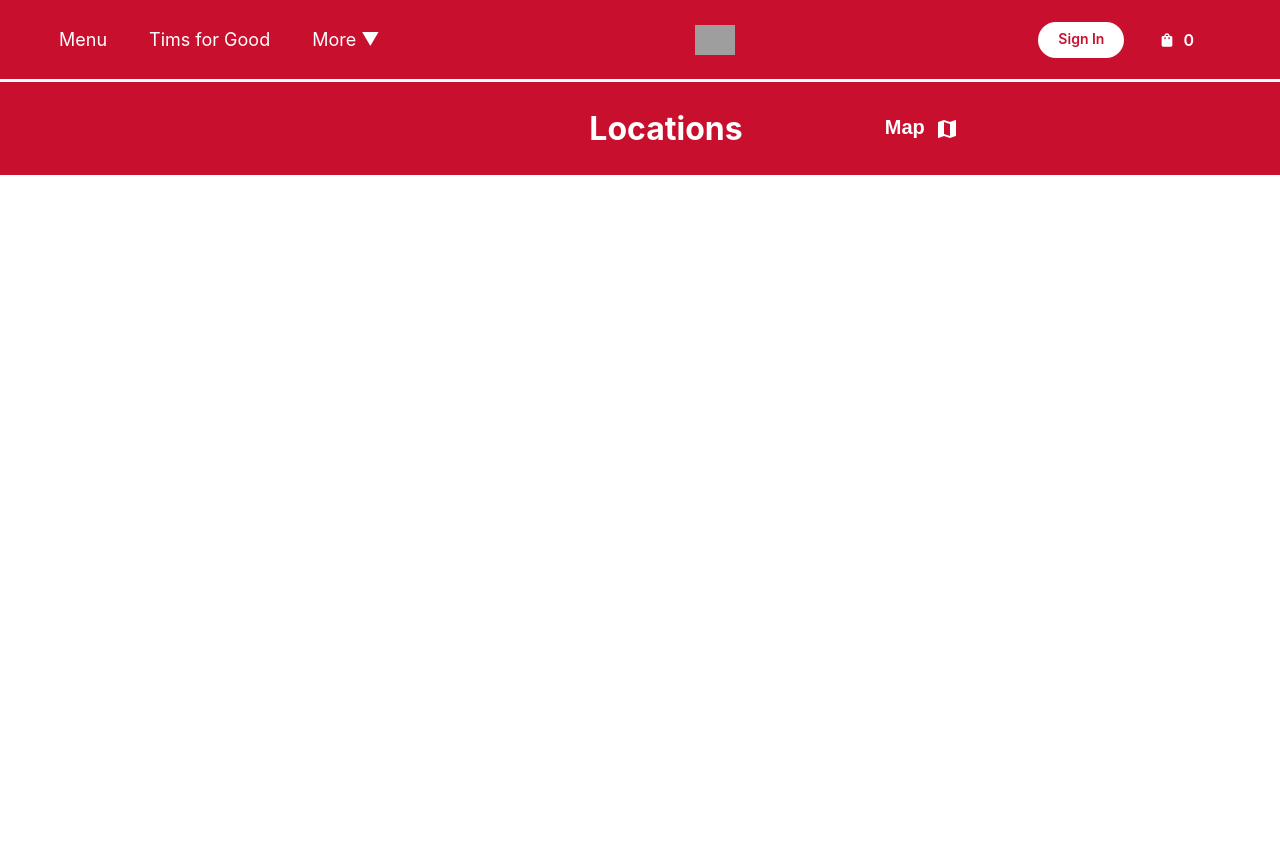
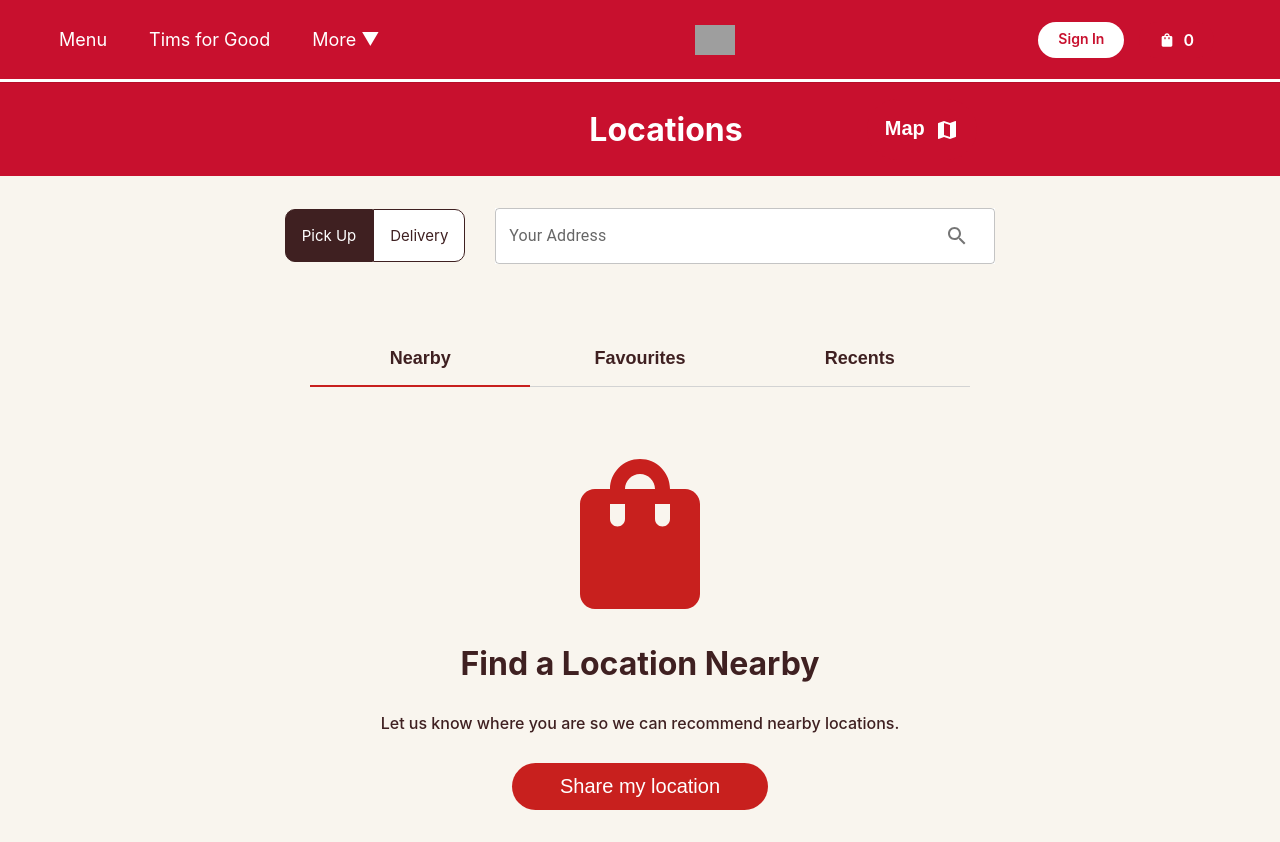
Before and after one commit to vinaykumar785557/timhortons-clone-react, a React (Create React App) app: page /store-locator in a window 1280 px wide. Before the commit the page ends 800 px from the top, so only its background shows below. Built offline with nearby package versions, Linux system fonts and the light colour scheme; grey boxes are pictures that could not be loaded.

Commit message:
completed location search page

```diff
--- /dev/null
+++ b/src/components/LocationTabs.js
@@ -0,0 +1,91 @@
+import { Favorite, LocalCafe, ShoppingBag } from '@mui/icons-material';
+import React, { useState } from 'react';
+import '../styles/LocationTabs.css';
+function LocationTabs() {
+	const [showLocation, setShowLocation] = useState(true);
+	const [showFavs, setShowFavs] = useState(false);
+	const [showRecents, setShowRecents] = useState(false);
+
+	const nearbyHandler = () => {
+		setShowLocation(true);
+		setShowFavs(false);
+		setShowRecents(false);
+	};
+	const favHandler = () => {
+		setShowLocation(false);
+		setShowFavs(true);
+		setShowRecents(false);
+	};
+	const recentHandler = () => {
+		setShowLocation(false);
+		setShowFavs(false);
+		setShowRecents(true);
+	};
+
+	return (
+		<div className='locationtabs'>
+			<div className='locationtabs__buttons'>
+				<button
+					className={`btn__nearby ${showLocation ? 'active' : ''}`}
+					onClick={nearbyHandler}>
+					Nearby
+				</button>
+				<button
+					className={`btn__favs ${showFavs ? 'active' : ''}`}
+					onClick={favHandler}>
+					Favourites
+				</button>
+				<button
+					className={`btn__recent ${showRecents ? 'active' : ''}`}
+					onClick={recentHandler}>
+					Recents
+				</button>
+			</div>
+			{showLocation && (
+				<div className='locationtabs__choices'>
+					<div className='choice__icon'>
+						{' '}
+						<ShoppingBag />
+					</div>
+					<h1>Find a Location Nearby</h1>
+					<p>
+						Let us know where you are so we can recommend nearby locations.{' '}
+					</p>
+					<div>
+						<button className='btn'>Share my location</button>
+					</div>
+				</div>
+			)}
+			{showFavs && (
+				<div className='locationtabs__choices'>
+					<div className='choice__icon'>
+						{' '}
+						<Favorite />
+					</div>
+					<h1>Login to Save Favourites</h1>
+					<p>
+						To set a favourite location, first log in or sign up for an account.
+					</p>
+					<div>
+						<button className='btn'>Sign In</button>
+					</div>
+				</div>
+			)}
+			{showRecents && (
+				<div className='locationtabs__choices'>
+					<div className='choice__icon'>
+						{' '}
+						<LocalCafe />
+					</div>
+					<h1>Sign In to See Recent Locations</h1>
+					<p>First sign in or sign up for an account. </p>
+					<div>
+						<button className='btn'>Sign In </button>
+					</div>
+				</div>
+			)}
+		</div>
+	);
+}
+
+export default LocationTabs;
--- a/src/components/StoreLocator.js
+++ b/src/components/StoreLocator.js
@@ -1,7 +1,10 @@
-import { FormatListBulleted, Map } from '@mui/icons-material';
+import { FormatListBulleted, Map, Search } from '@mui/icons-material';
+import { IconButton, InputAdornment } from '@mui/material';
+import TextField from '@mui/material/TextField';
 
 import React, { useState } from 'react';
 import '../styles/StoreLocator.css';
+import LocationTabs from './LocationTabs';
 
 function StoreLocator() {
 	const [changeView, setChangeView] = useState(true);
@@ -30,6 +33,33 @@
 					</button>
 				</div>
 			</div>
+			<div className='storelocator__main'>
+				<div className='pickuplabel'>Pick Up</div>
+				<div className='deliverylabel'>Delivery</div>
+				<div className='searchfield'>
+					<TextField
+						sx={{
+							width: 500,
+							background: 'rgb(255, 255, 255)',
+						}}
+						id='outlined-basic'
+						label='Your Address'
+						variant='outlined'
+						InputProps={{
+							endAdornment: (
+								<InputAdornment position='start'>
+									<IconButton
+										tabIndex='-1'
+										style={{ width: '32px', height: '32px' }}>
+										<Search />
+									</IconButton>
+								</InputAdornment>
+							),
+						}}
+					/>
+				</div>
+			</div>
+			<LocationTabs/>
 		</div>
 	);
 }
--- a/src/styles/Banner.css
+++ b/src/styles/Banner.css
@@ -1,6 +1,6 @@
 .banner {
 	/* border: 1px solid black; */
-	margin: 20px 0px;
+	margin: 50px 0px;
 	padding: 16px;
 	display: flex;
 	align-items: center;
--- /dev/null
+++ b/src/styles/LocationTabs.css
@@ -0,0 +1,95 @@
+.locationtabs {
+	/* border: 1px solid black; */
+	width: 70%;
+	background: rgb(249, 245, 238);
+	margin: 0 auto;
+	padding: 16px;
+	display: flex;
+	flex-direction: column;
+	justify-content: center;
+	align-items: center;
+}
+.locationtabs__buttons {
+	/* border: 1px solid coral; */
+	width: 80%;
+	padding: 16px;
+	display: flex;
+}
+.btn__nearby {
+	width: inherit;
+	padding: 16px 32px;
+	font-size: 18px;
+	color: rgb(63, 32, 33);
+	font-weight: bold;
+	background: rgb(249, 245, 238);
+	border: none;
+	cursor: pointer;
+	/* border: 1px solid rebeccapurple; */
+	/* border-bottom: 2px solid #c8201e; */
+	border-bottom: 1px solid lightgray;
+}
+.btn__favs {
+	width: inherit;
+	padding: 16px 32px;
+	font-size: 18px;
+	color: rgb(63, 32, 33);
+	font-weight: bold;
+	background: rgb(249, 245, 238);
+	border: none;
+	cursor: pointer;
+	/* border: 1px solid rebeccapurple; */
+	border-bottom: 1px solid lightgray;
+}
+.btn__recent {
+	width: inherit;
+	padding: 16px 32px;
+	font-size: 18px;
+	color: rgb(63, 32, 33);
+	font-weight: bold;
+	background: rgb(249, 245, 238);
+	border: none;
+	cursor: pointer;
+	/* border: 1px solid rebeccapurple; */
+	border-bottom: 1px solid lightgray;
+}
+
+.locationtabs__choices {
+	/* border: 1px solid crimson; */
+	width: 80%;
+	margin-top: 25px;
+	padding: 16px 40px;
+	text-align: center;
+}
+.locationtabs__choices > h1 {
+	margin: 16px 0px;
+	color: rgb(63, 32, 33);
+}
+
+.locationtabs__choices > p {
+	margin: 30px 0px;
+	color: rgb(63, 32, 33);
+	font-size: 16px;
+	font-weight: 500;
+}
+
+.btn {
+	background-color: #c8201e;
+	padding: 12px 48px;
+	color: white;
+	font-size: 20px;
+	border-radius: 80px;
+	border: none;
+	transition: all 0.2s ease-in;
+	cursor: pointer;
+}
+.btn:hover {
+	background-color: rgb(136, 10, 30);
+}
+.choice__icon > .MuiSvgIcon-root {
+	font-size: 180px !important;
+	color: #c8201e;
+}
+
+.active {
+	border-bottom: 2px solid #c8201e;
+}
--- a/src/styles/StoreLocator.css
+++ b/src/styles/StoreLocator.css
@@ -2,9 +2,12 @@
 	/* border: 1px solid black; */
 	margin-top: 82px;
 	/* height: 2000px; */
+	background: rgb(249, 245, 238);
 }
 .storelocator__header {
 	/* border: 1px solid black; */
+	border-top: 1px solid rgba(0, 0, 0, 0.1);
+
 	background: rgb(200, 16, 46);
 	color: rgb(255, 255, 255);
 	display: flex;
@@ -58,3 +61,44 @@
 .storelocator__button__wrapper > button:hover {
 	background-color: rgb(136, 10, 30);
 }
+
+.MuiOutlinedInput-root.Mui-focused .MuiOutlinedInput-notchedOutline {
+	border-color: rgb(63, 32, 33) !important;
+	background: rgb(255, 255, 255) !important;
+}
+.MuiFormLabel-root.Mui-focused {
+	color: rgb(63, 32, 33) !important;
+	/* background: rgb(255, 255, 255) !important; */
+}
+
+.storelocator__main {
+	display: flex;
+	justify-content: center;
+	align-items: center;
+	padding: 16px;
+	margin-top: 16px;
+	margin-bottom: 20px;
+}
+.searchfield {
+	margin-left: 30px;
+}
+.pickuplabel {
+	border: 1px solid rgb(63, 32, 33);
+	background-color: rgb(63, 32, 33);
+	color: white;
+	font-size: 15px;
+	padding: 16px;
+	border-top-left-radius: 10px;
+	border-bottom-left-radius: 10px;
+	cursor: pointer;
+}
+.deliverylabel {
+	border: 1px solid rgb(63, 32, 33);
+	color: rgb(63, 32, 33);
+	background-color: white;
+	font-size: 15px;
+	padding: 16px;
+	border-top-right-radius: 10px;
+	border-bottom-right-radius: 10px;
+	cursor: pointer;
+}
```
